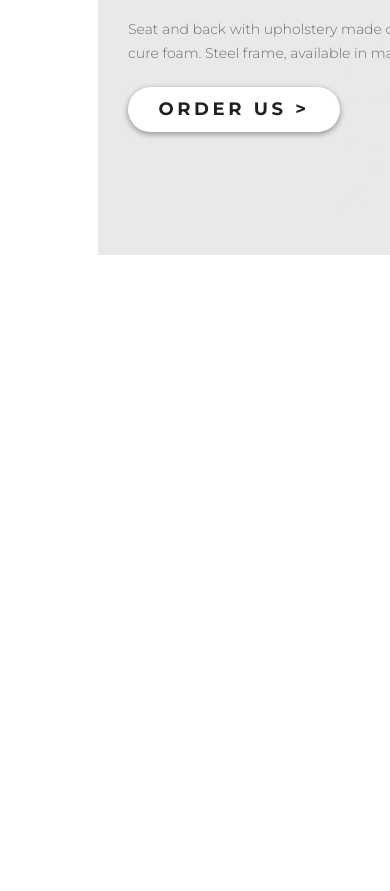
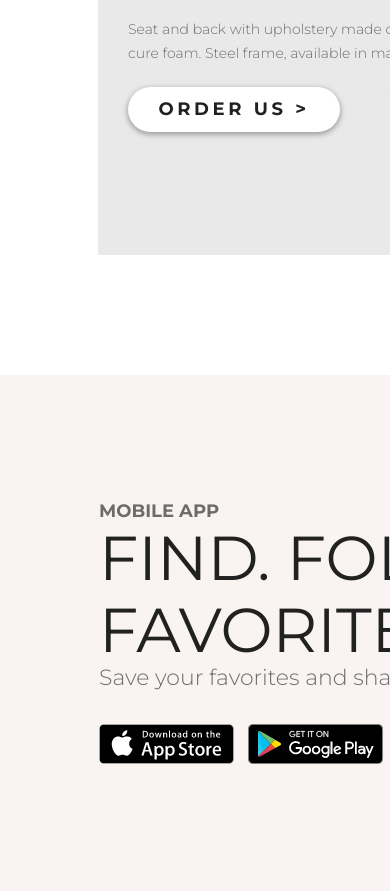
Before and after one commit to Solda-git/html-css, a plain HTML site: page Project/index.html in a window 390 px wide. Shown: the part 4552-5443 px from the top of the page. Before the commit the page ends 4927 px from the top, so only its background shows below. Drawn offline with Linux system fonts and the light colour scheme.

Commit message:
lesson 6 mobile block commit1

```diff
--- a/Project/index.html
+++ b/Project/index.html
@@ -118,8 +118,18 @@
               </div>
           </div>
       </div>
+
+      <div class="mobile">
+           <div class="mob-container">
+               <p class="mob-app">mobile app</p>
+               <h2 class="mobile-header">Find. Follow. Favorite.</h2>
+               <p class="mobile-txt">Save your favorites and share your style.</p>
+
+               <a href="#" class="mob-app-img"><img src="img/app-store.png" alt="" ></a>
+               <a href="#" class="mob-app-img"><img src="img/google-play.png" alt="" ></a>
+           </div>
+      </div>
       <!--
-      <div class="mobile"></div>
       <div class="contacts"></div>
       -->
   </div>
```
